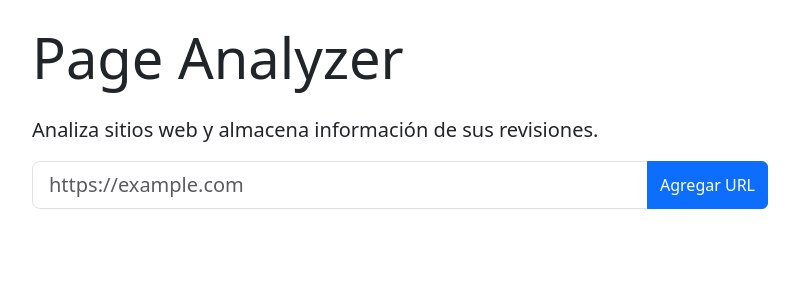
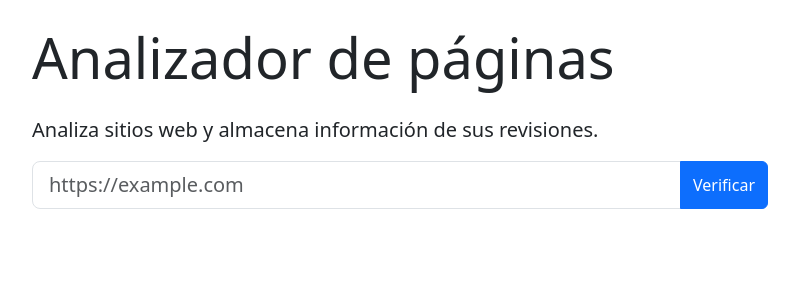
Before and after one commit to ByronDakFox/python-project-207, a Flask app: page / in a window 1280 px wide. Shown: the part 56-356 px from the top of the page, without its empty margins (240-1039 px from the left). Run offline with Flask 3, Linux system fonts and the light colour scheme; some libraries are stand-ins or nearby versions.

Commit message:
Update Index
Cambio de datos en index

```diff
--- a/page_analyzer/templates/index.html
+++ b/page_analyzer/templates/index.html
@@ -2,7 +2,7 @@
 
 <div class="row">
   <div class="col-lg-8 mx-auto">
-    <h1 class="display-4 mb-4">Page Analyzer</h1>
+    <h1 class="display-4 mb-4">Analizador de páginas</h1>
 
     <p class="lead">
       Analiza sitios web y almacena información de sus revisiones.
@@ -17,7 +17,7 @@
           placeholder="https://example.com"
         />
 
-        <button type="submit" class="btn btn-primary">Agregar URL</button>
+        <button type="submit" class="btn btn-primary">Verificar</button>
       </div>
     </form>
   </div>
```
